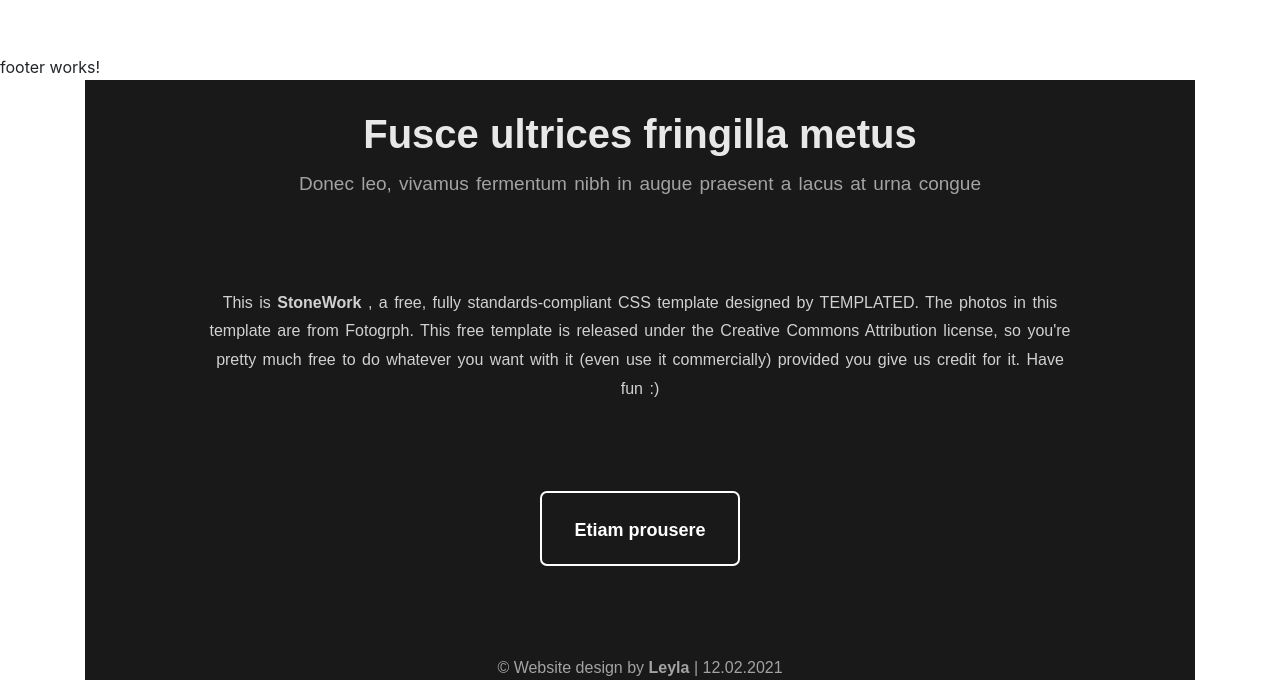
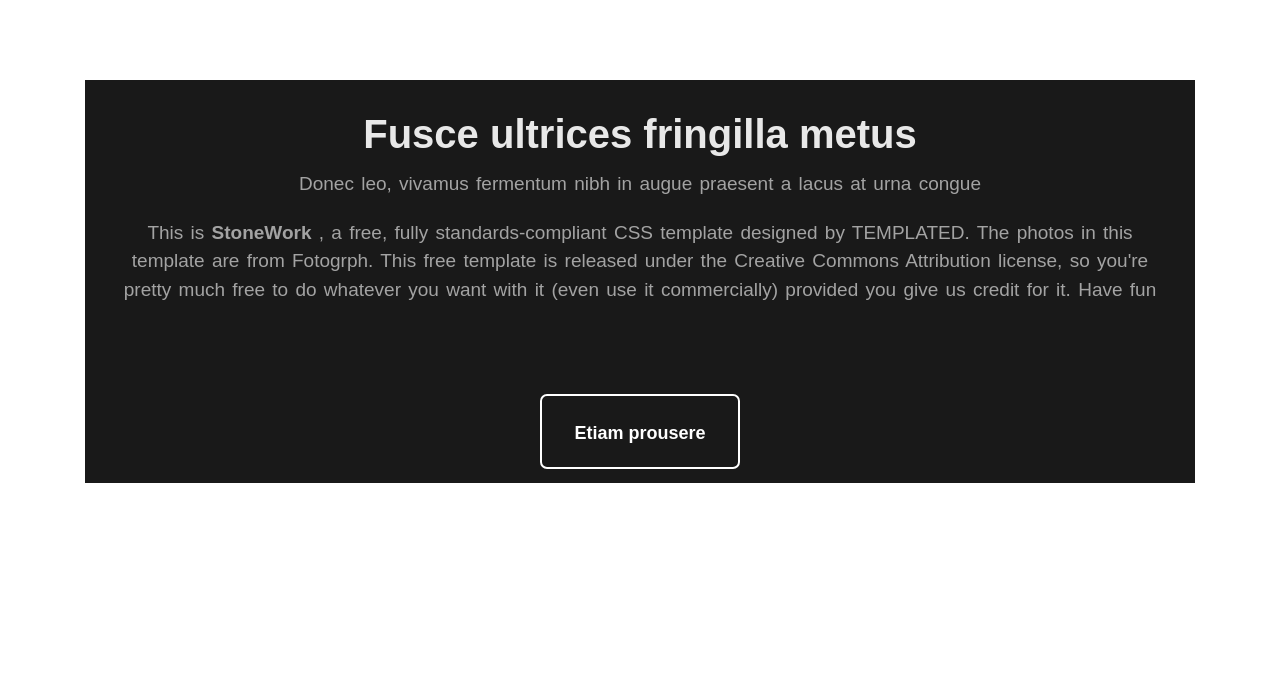
Before and after one commit to Poornasai25/angular-PROJECT, an Angular app: page / in a window 1280 px wide. Shown: the part 1415-2095 px from the top of the page. After the commit the page ends 1998 px from the top, so only its background shows below. Built offline with nearby package versions, Linux system fonts and the light colour scheme.

Commit message:
3 files modified

```diff
--- a/src/app/footer/footer.component.html
+++ b/src/app/footer/footer.component.html
@@ -1,3 +1,3 @@
-<p>
+<!-- <p>
   footer works!
-</p>
+</p> -->
--- a/src/app/home/home.component.css
+++ b/src/app/home/home.component.css
@@ -135,7 +135,7 @@
 }
 section {
   width: 100%;
-  height: 600px;
+  height: 403px;
   background-color: rgba(0, 0, 0, 0.9);
   color: rgba(255, 255, 255, 0.6);
   text-align: center;
@@ -150,8 +150,10 @@ section p {
   font-size: 19px;
   padding-top: 4px;
   word-spacing: 2px;
+  padding-left: 31px;
+  padding-right: 31px;
 }
-section .txt {
+section.txt {
   display: inline-block;
   width: 78%;
   height: 86px;
--- a/src/app/home/home.component.html
+++ b/src/app/home/home.component.html
@@ -26,7 +26,7 @@
             <div class="single">
                 <i class="fas fa-cloud-download-alt"></i>
                 <p>Praesent pellentesque facilisis elit. Class aptent taciti sociosqu ad torquent per conubia nostra.</p>
-                <a href="index.html">More info</a>
+                <a href="about.html">More info</a>
             </div>
             <div class="single">
                 <i class="fas fa-cogs"></i>
@@ -44,11 +44,11 @@
             <p>Donec leo, vivamus fermentum nibh in augue praesent a lacus at urna congue </p>
 
             <p class="txt">This is <b>StoneWork</b> , a free, fully standards-compliant CSS template designed by TEMPLATED. The photos in this template are from Fotogrph. This free template is released under the Creative Commons Attribution license, so you're pretty much free
-                to do whatever you want with it (even use it commercially) provided you give us credit for it. Have fun :)</p>
+                to do whatever you want with it (even use it commercially) provided you give us credit for it. Have fun </p>
 
 
           <a href="#">Etiam prousere</a>
 
-          <span> &copy; Website design by <b>Leyla</b>  | 12.02.2021</span>
+          <span> &copy; Website design by <b>Leyla</b></span>
         </section>
 </div>
```
